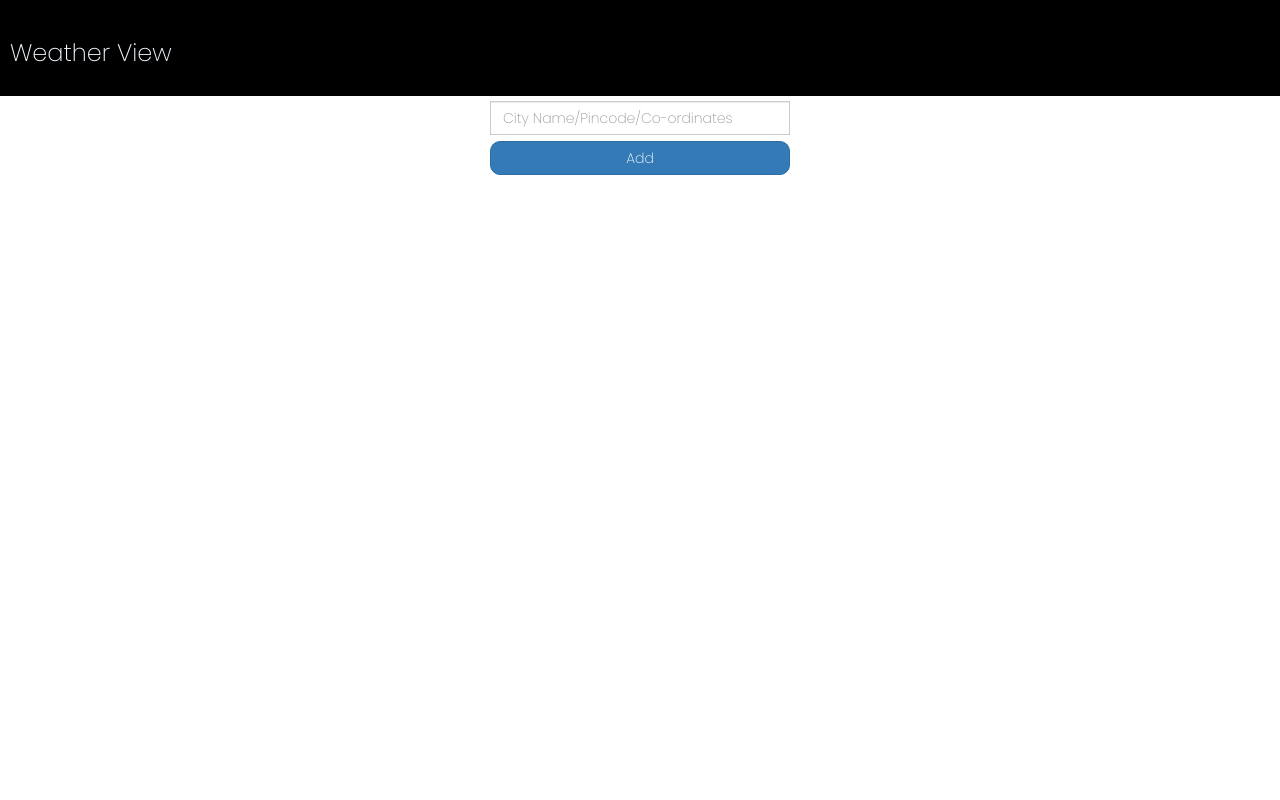
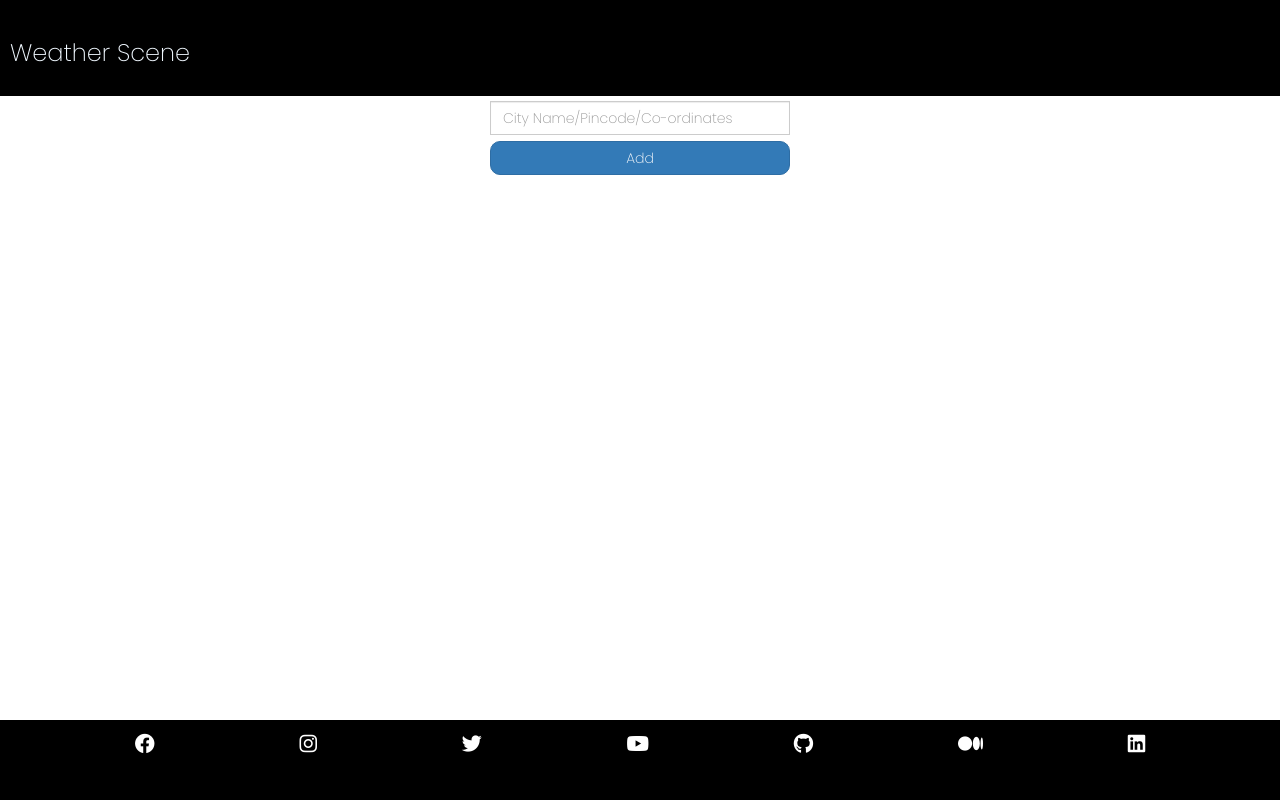
Before and after one commit to dineshsharma02/weatherscene, a Django app: page / in a window 1280 px wide. Run offline with Django 3.2, Linux system fonts and the light colour scheme; data that the repository does not hold is empty; some libraries are stand-ins or nearby versions.

Commit message:
update repo

```diff
--- a/manage.py
+++ b/manage.py
@@ -2,8 +2,6 @@
 """Django's command-line utility for administrative tasks."""
 import os
 import sys
-import environ
-
 
 def main():
     """Run administrative tasks."""
--- a/static/css/style.css
+++ b/static/css/style.css
@@ -109,3 +109,48 @@ background-image: linear-gradient(0deg, #D9AFD9 0%, #97D9E1 100%);
   width: 100%;
   top: 50%;
 }
+/* footer{
+  position: absolute;
+  background-color: skyblue;
+  bottom: 0%;
+  width: 100%;
+  height: 60px;
+
+
+}
+.social-connect{
+  position: sticky;
+  position: relative;
+  left: 50%;
+  top: 50%;
+}
+footer a{
+  color: red;
+}
+footer i{
+  margin: 4px;
+} */
+/* .container {
+  margin: 50px;
+  font-family: 'Merriweather', sans-serif;
+  font-size: 1.5rem;
+} */
+
+#sm-footer {
+  position:absolute;
+  bottom: 0;
+  background-color: black;
+  margin-top: 10px;
+  width: 100%;
+  height: 10vh;
+  display: flex;
+  justify-content: space-evenly;
+  font-size: 2rem;
+  font-family: 'Roboto Slab', sans-serif;
+}
+
+a, a:visited {
+  color: white;
+  text-decoration: none;
+  padding: 10px;
+}
--- a/templates/index.html
+++ b/templates/index.html
@@ -6,7 +6,7 @@
   <meta charset="UTF-8" />
   <meta http-equiv="X-UA-Compatible" content="IE=edge" />
   <meta name="viewport" content="width=device-width, initial-scale=1.0" />
-  <title>Document</title>
+  <title>Weather Scene</title>
   <link rel="stylesheet" href="https://cdn.jsdelivr.net/npm/bootstrap@5.1.1/dist/css/bootstrap.min.css"
     integrity="sha384-F3w7mX95PdgyTmZZMECAngseQB83DfGTowi0iMjiWaeVhAn4FJkqJByhZMI3AhiU" crossorigin="anonymous" />
 
@@ -16,13 +16,14 @@
   <link rel="preconnect" href="https://fonts.googleapis.com">
   <link rel="preconnect" href="https://fonts.gstatic.com" crossorigin>
   <link href="https://fonts.googleapis.com/css2?family=Poppins:wght@200&display=swap" rel="stylesheet">
+  <link rel="stylesheet" href="https://cdnjs.cloudflare.com/ajax/libs/font-awesome/6.0.0-beta2/css/all.min.css" integrity="sha512-YWzhKL2whUzgiheMoBFwW8CKV4qpHQAEuvilg9FAn5VJUDwKZZxkJNuGM4XkWuk94WCrrwslk8yWNGmY1EduTA==" crossorigin="anonymous" referrerpolicy="no-referrer" />
   <link rel="shortcut icon" href="{% static 'favicon.ico' %}" type="image/x-icon">
 </head>
 
 <body>
   <nav>
 
-    <h3 style="color: aliceblue">Weather View</h3>
+    <h3 style="color: aliceblue">Weather Scene</h3>
 
 
   </nav>
@@ -108,6 +109,20 @@
       </div>
     </div>
 
+  <footer id="sm-footer">
+      <a href="https://www.facebook.com"><i class="fab fa-facebook"></i></a>
+         <a href="https://www.instagram.com"><i class="fab fa-instagram"></i></a>
+         <a href="https://www.twitter.com"><i class="fab fa-twitter"></i></a>
+   <a href="https://youtube.com"><i class="fab fa-youtube"></i></a>
+
+   <a href="https://github.com">
+   <i class="fab fa-github"></i></a>
+
+   <a href="https://medium.com"><i class="fab fa-medium"></i></a>
+
+   <a href="https://linkedin.com"><i class="fab fa-linkedin"></i></a>
+ </footer>
+
 
 
 
@@ -121,4 +136,5 @@
   <script src="{% static 'js/main.js' %}"></script>
 </body>
 
+
 </html>
```
Also changed, not shown: 1 other file.
